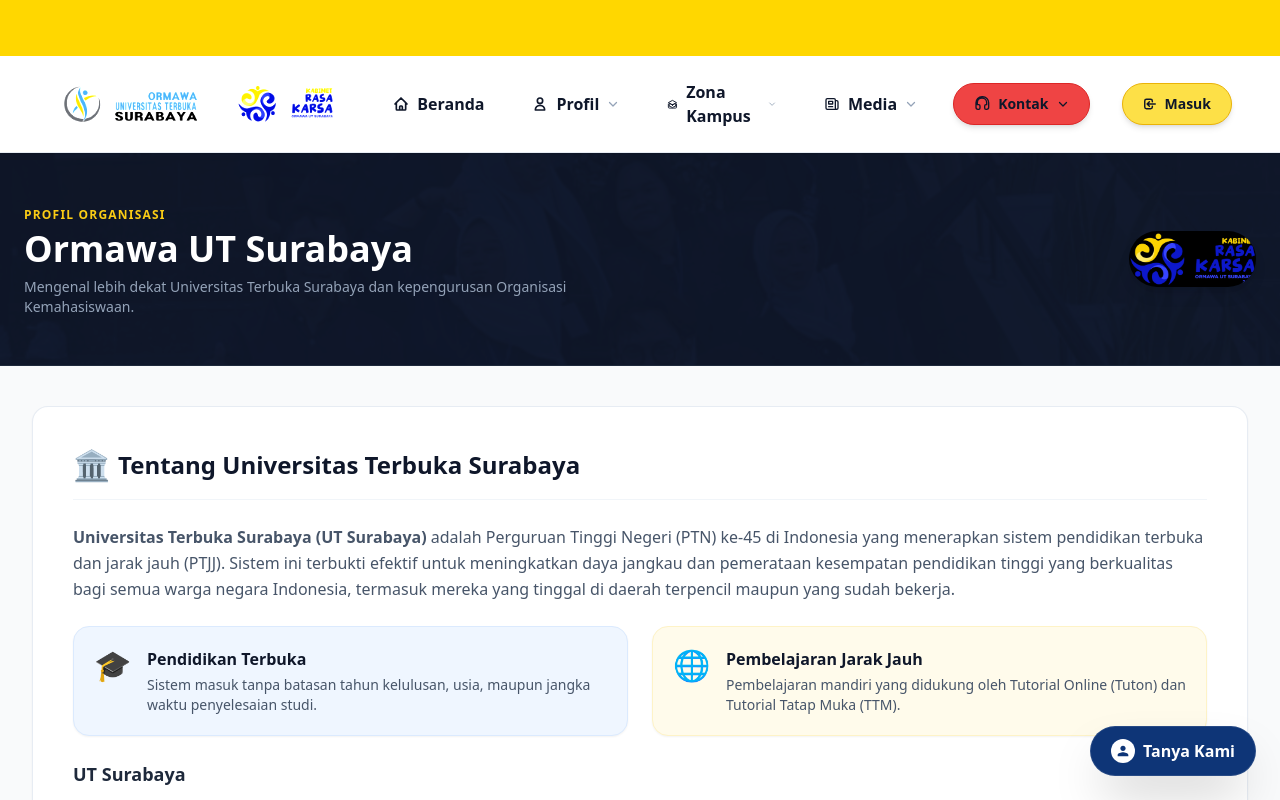
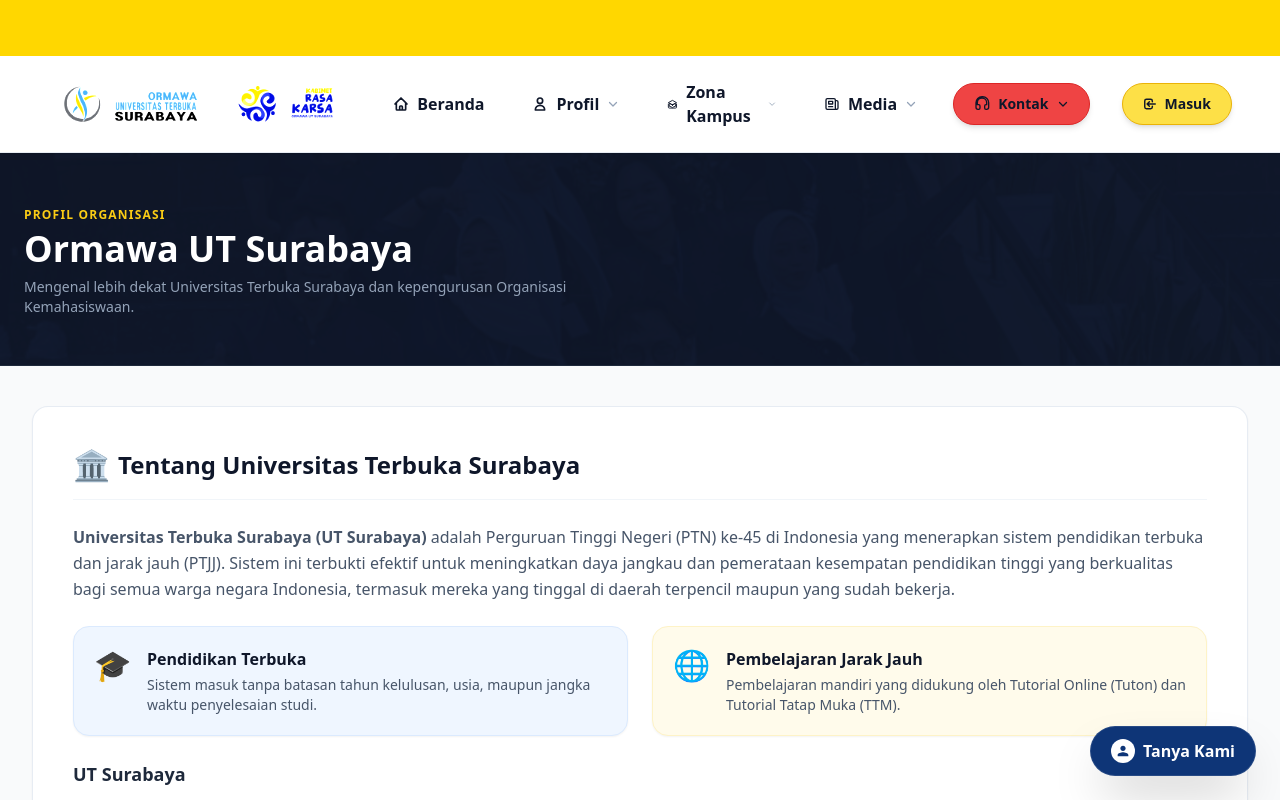
Before and after one commit to ormawautsby/ormawautsby, a Nuxt app: page /profil/tentang-ut in a window 1280 px wide. Shown: the top 800 px of the page. Built offline with nearby package versions, Linux system fonts and the light colour scheme.

Commit message:
UI: Remove logo from profile page header

```diff
--- a/app/pages/profil.vue
+++ b/app/pages/profil.vue
@@ -11,9 +11,7 @@
           <h1 class="text-3xl md:text-4xl font-extrabold mt-1">Ormawa UT Surabaya</h1>
           <p class="text-slate-400 text-sm mt-2 max-w-xl">Mengenal lebih dekat Universitas Terbuka Surabaya dan kepengurusan Organisasi Kemahasiswaan.</p>
         </div>
-        <div class="flex items-center gap-4">
-          <img src="/img/Favicon.png" alt="Logo Ormawa" class="h-14 w-auto rounded-full shadow-lg" />
-        </div>
+
       </div>
     </section>
 
```
